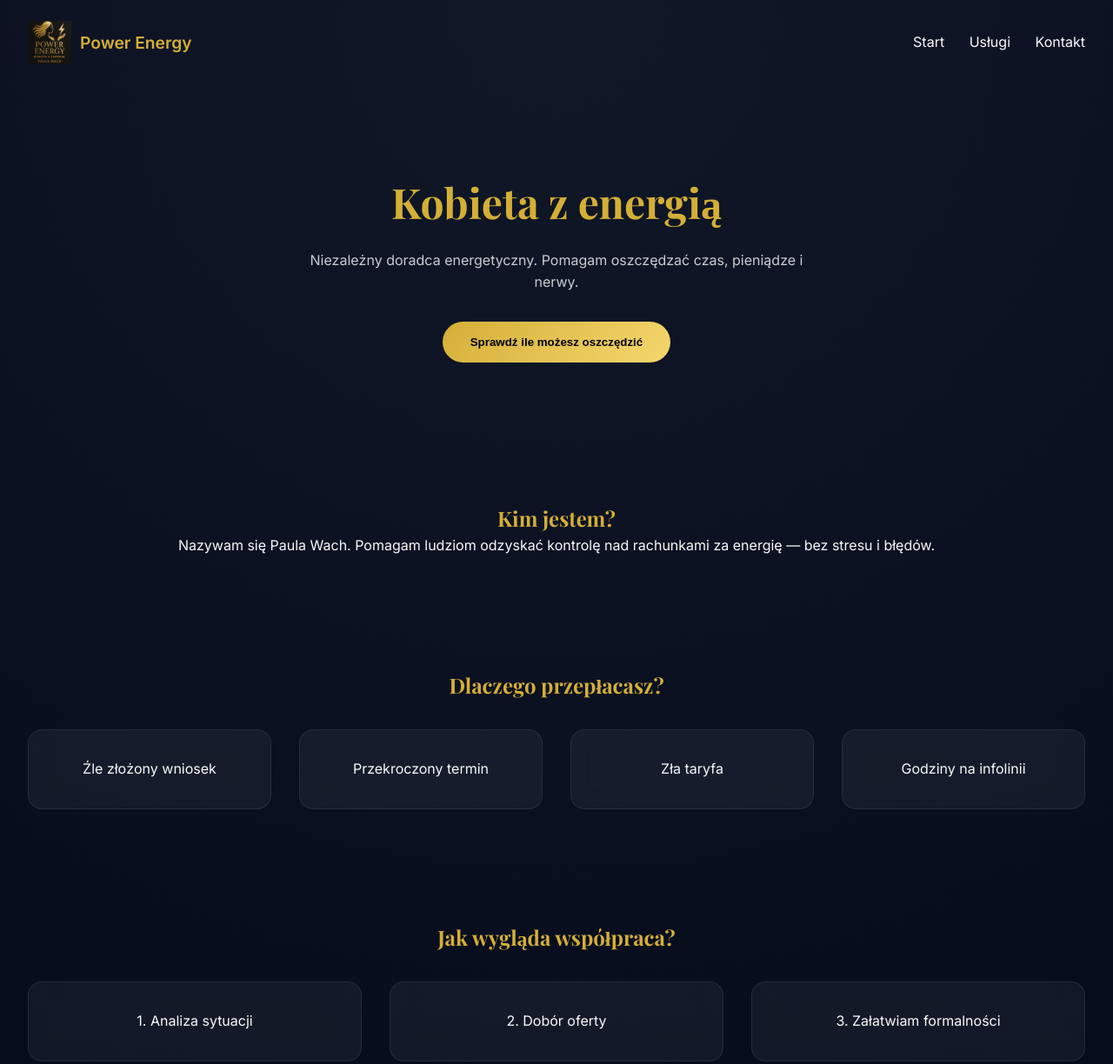
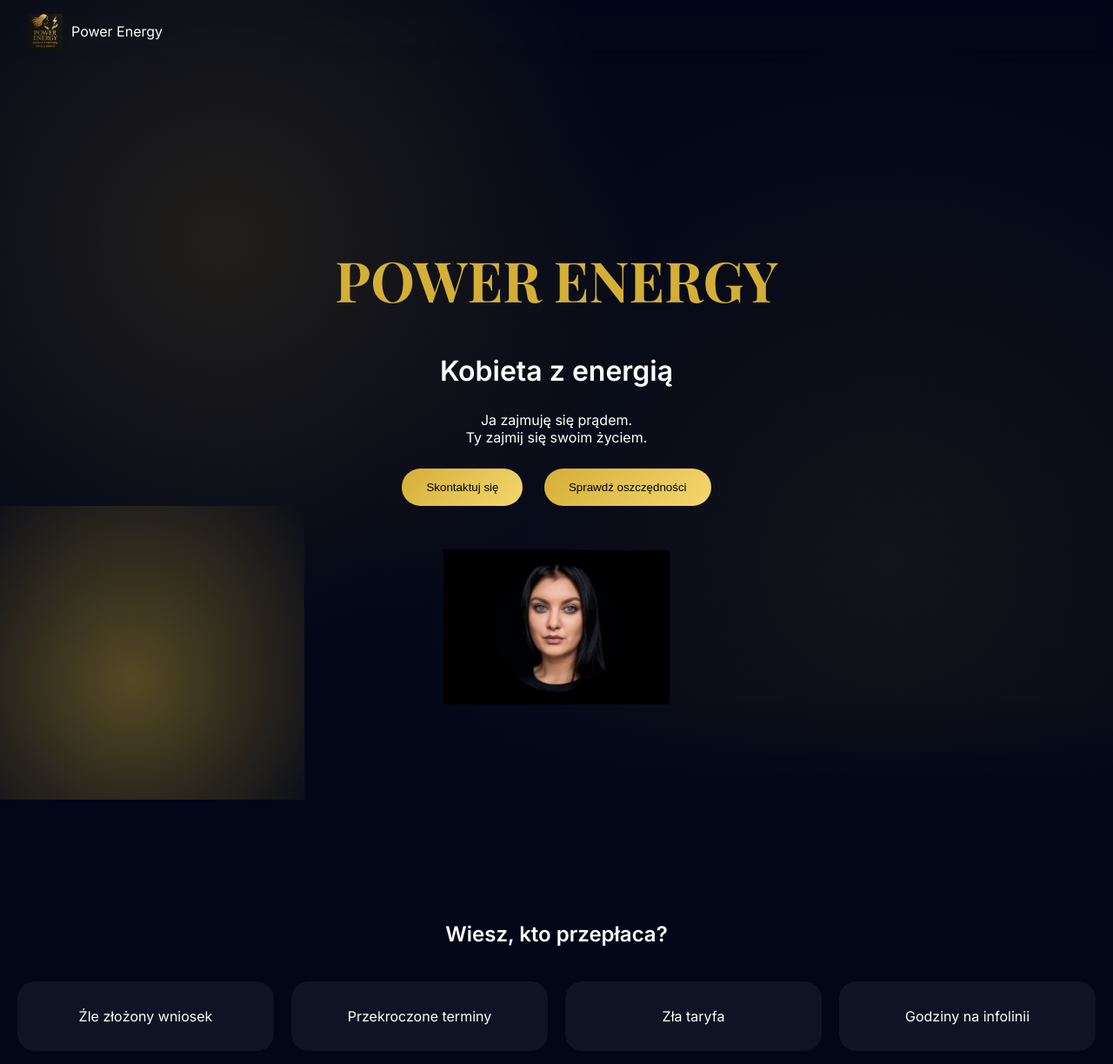
Before and after one commit to piotr02468/kobietazenergia.pl, a plain HTML site: page index.html in a window 1280 px wide. Shown: the top 1224 px of the page at 87% size. Drawn offline with nearby package versions, Linux system fonts and the light colour scheme.

Commit message:
2 wersja (nie dziala dobrze)

```diff
--- a/index.html
+++ b/index.html
@@ -1,84 +1,79 @@
 <!DOCTYPE html>
 <html lang="pl">
 <head>
-  <meta charset="UTF-8">
-  <meta name="viewport" content="width=device-width, initial-scale=1.0">
+  <meta charset="UTF-8" />
+  <meta name="viewport" content="width=device-width, initial-scale=1.0" />
   <title>Power Energy – Paula Wach</title>
 
-  <!-- Google Fonts -->
   <link href="https://fonts.googleapis.com/css2?family=Playfair+Display:wght@500;700&family=Inter:wght@300;400;600&display=swap" rel="stylesheet">
-  <link rel="stylesheet" href="style/style.css">
+  <link rel="stylesheet" href="style/style.css" />
 
 </head>
 <body>
-
-<header>
+<canvas id="energyCanvas"></canvas>
+<header class="header">
   <div class="logo">
-    <img src="image/logo.jpg" alt="Power Energy logo">
+    <img src="image/logo.jpg" alt="logo">
     <span>Power Energy</span>
   </div>
-  <nav>
-    <a href="#">Start</a>
-    <a href="#">Usługi</a>
-    <a href="#">Kontakt</a>
-  </nav>
 </header>
 
+<!-- 🔥 HERO PREMIUM -->
 <section class="hero">
-  <h1>Kobieta z energią</h1>
-  <p>Niezależny doradca energetyczny. Pomagam oszczędzać czas, pieniądze i nerwy.</p>
-  <button class="btn">Sprawdź ile możesz oszczędzić</button>
+
+
+  <div class="hero-content">
+    <h1 class="fade-up">POWER ENERGY</h1>
+    <h2 class="fade-up delay">Kobieta z energią</h2>
+
+    <p class="fade-up delay2">
+      Ja zajmuję się prądem.<br>
+      Ty zajmij się swoim życiem.
+    </p>
+
+    <div class="cta fade-up delay3">
+      <button onclick="scrollToContact()">Skontaktuj się</button>
+      <button onclick="scrollToContact()">Sprawdź oszczędności</button>
+    </div>
+  </div>
+
+  <div class="hero-image">
+    <img src="image/twarz.jpg" alt="Paula">
+  </div>
+
 </section>
 
-<section class="section">
-  <h2>Kim jestem?</h2>
-  <p>Nazywam się Paula Wach. Pomagam ludziom odzyskać kontrolę nad rachunkami za energię — bez stresu i błędów.</p>
-</section>
+<!-- 🔥 PROBLEM -->
+<section class="section fade">
+  <h2>Wiesz, kto przepłaca?</h2>
 
-<section class="section">
-  <h2>Dlaczego przepłacasz?</h2>
   <div class="cards">
     <div class="card">Źle złożony wniosek</div>
-    <div class="card">Przekroczony termin</div>
+    <div class="card">Przekroczone terminy</div>
     <div class="card">Zła taryfa</div>
     <div class="card">Godziny na infolinii</div>
   </div>
 </section>
 
-<section class="section">
-  <h2>Jak wygląda współpraca?</h2>
+<!-- 🔥 ROZWIĄZANIE -->
+<section class="section fade">
+  <h2>Zrobię to za Ciebie</h2>
+
   <div class="cards">
-    <div class="card">1. Analiza sytuacji</div>
-    <div class="card">2. Dobór oferty</div>
-    <div class="card">3. Załatwiam formalności</div>
+    <div class="card">Wnioski</div>
+    <div class="card">Umowy</div>
+    <div class="card">Telefony</div>
+    <div class="card">Terminy</div>
   </div>
 </section>
 
-<section class="section">
-  <h2>Co zyskujesz?</h2>
-  <div class="cards">
-    <div class="card">Niższe rachunki</div>
-    <div class="card">Spokój</div>
-    <div class="card">Profesjonalne wsparcie</div>
-  </div>
+<!-- 🔥 KONTAKT -->
+<section id="kontakt" class="section fade">
+  <h2>Kontakt</h2>
+  <button>Umów konsultację</button>
 </section>
 
-<section class="section">
-  <h2>Kontakt</h2>
-  <p>📞 123 456 789</p>
-  <p>📩 kontakt@powerenergy.pl</p>
-</section>
-
-<footer>
-  © 2026 Power Energy – Paula Wach
-</footer>
-
-<script>
-  document.querySelector('.btn').addEventListener('click', () => {
-    alert('Tutaj podłączymy formularz lub WhatsApp 🚀');
-  });
-</script>
-
+<script src="script/script.js"></script>
 
 </body>
 </html>
--- /dev/null
+++ b/script/script.js
@@ -0,0 +1,63 @@
+function scrollToContact(){
+  document.getElementById('kontakt').scrollIntoView({
+    behavior: 'smooth'
+  });
+}
+
+/* FADE */
+const observer = new IntersectionObserver(entries => {
+  entries.forEach(entry => {
+    if(entry.isIntersecting){
+      entry.target.classList.add('show');
+    }
+  });
+});
+document.querySelectorAll('.fade').forEach(el => observer.observe(el));
+
+/* ⚡ ENERGY ANIMATION */
+const canvas = document.getElementById("energyCanvas");
+const ctx = canvas.getContext("2d");
+
+function resizeCanvas(){
+  canvas.width = window.innerWidth;
+  canvas.height = window.innerHeight;
+}
+resizeCanvas();
+
+let lines = [];
+
+for(let i=0;i<60;i++){
+  lines.push({
+    x: Math.random() * canvas.width,
+    y: Math.random() * canvas.height,
+    length: Math.random() * 150 + 50,
+    speed: Math.random() * 1.5 + 0.5,
+    opacity: Math.random() * 0.6 + 0.2
+  });
+}
+
+function draw(){
+  ctx.clearRect(0,0,canvas.width,canvas.height);
+
+  lines.forEach(l => {
+    ctx.beginPath();
+    ctx.moveTo(l.x, l.y);
+    ctx.lineTo(l.x + l.length, l.y);
+    ctx.strokeStyle = `rgba(212,175,55,${l.opacity})`;
+    ctx.lineWidth = 1.5;
+    ctx.stroke();
+
+    l.x += l.speed;
+
+    if(l.x > canvas.width){
+      l.x = -l.length;
+      l.y = Math.random() * canvas.height;
+    }
+  });
+
+  requestAnimationFrame(draw);
+}
+
+draw();
+
+window.addEventListener("resize", resizeCanvas);
--- a/style/style.css
+++ b/style/style.css
@@ -1,129 +1,212 @@
-
 :root {
-    --gold: #D4AF37;
-    --dark: #0B0F1A;
-    --light: #F8FAFC;
-    --accent: #111827;
-}
-
-* {
-    margin: 0;
-    padding: 0;
-    box-sizing: border-box;
+  --gold: #D4AF37;
 }
 
 body {
-    font-family: 'Inter', sans-serif;
-    background: radial-gradient(circle at top, #111827, #020617);
-    color: var(--light);
-    line-height: 1.6;
+  margin: 0;
+  font-family: 'Inter', sans-serif;
+  background: #020617;
+  color: white;
+  overflow-x: hidden;
 }
 
-h1, h2, h3 {
-    font-family: 'Playfair Display', serif;
-    color: var(--gold);
+body {
+  margin: 0;
+  background: #020617;
+  font-family: 'Inter', sans-serif;
+  color: white;
 }
 
-header {
-    padding: 1.5rem 2rem;
-    display: flex;
-    justify-content: space-between;
-    align-items: center;
+/* wszystkie sekcje nad animacją */
+.hero, .section {
+  position: relative;
+  z-index: 2;
+}
+
+/* HEADER */
+.header {
+  position: fixed;
+  width: 100%;
+  padding: 1rem 2rem;
+  backdrop-filter: blur(10px);
+  z-index: 10;
 }
 
 .logo {
-    display: flex;
-    align-items: center;
-    gap: 10px;
+  display: flex;
+  align-items: center;
+  gap: 10px;
 }
 
 .logo img {
-    height: 50px;
+  height: 40px;
 }
 
-.logo span {
-    font-size: 1.2rem;
-    font-weight: 600;
-    color: var(--gold);
+/* 🔥 HERO */
+.hero {
+  min-height: 100vh;
+  padding-top: 120px;
+  display: flex;
+  flex-direction: column;
+  justify-content: center;
+
+  background: radial-gradient(
+    circle at 20% 30%,
+    rgba(212,175,55,0.15),
+    transparent 40%
+  ),
+  radial-gradient(
+    circle at 80% 70%,
+    rgba(212,175,55,0.08),
+    transparent 50%
+  ),
+  #020617;
 }
 
-nav a {
-    margin-left: 1.5rem;
-    text-decoration: none;
-    color: var(--light);
-    transition: 0.3s;
+.hero::after {
+  content: "";
+  position: absolute;
+  bottom: -1px;
+  left: 0;
+  width: 100%;
+  height: 120px;
+  background: linear-gradient(to bottom, transparent, #020617);
 }
 
-nav a:hover {
-    color: var(--gold);
-}
-
-.hero {
-    padding: 6rem 2rem;
-    text-align: center;
-    animation: fadeIn 1.5s ease;
+/* CONTENT */
+.hero-content {
+  text-align: center;
+  z-index: 2;
 }
 
 .hero h1 {
-    font-size: 3rem;
-    margin-bottom: 1rem;
+  font-size: 4rem;
+  font-family: 'Playfair Display';
+  color: var(--gold);
+}
+
+.hero h2 {
+  font-size: 2rem;
+  margin-top: -10px;
 }
 
 .hero p {
-    max-width: 600px;
-    margin: 0 auto 2rem;
-    opacity: 0.8;
+  margin-top: 20px;
+  opacity: 0.8;
 }
 
-.btn {
-    background: linear-gradient(135deg, #D4AF37, #F5D76E);
-    color: #000;
-    padding: 1rem 2rem;
-    border: none;
-    cursor: pointer;
-    font-weight: 600;
-    border-radius: 30px;
-    transition: 0.3s;
+/* BUTTONS */
+.cta button {
+  margin: 10px;
+  padding: 14px 28px;
+  border-radius: 30px;
+  border: none;
+  background: linear-gradient(135deg,#D4AF37,#F5D76E);
+  cursor: pointer;
+  transition: 0.3s;
 }
 
-.btn:hover {
-    transform: scale(1.08);
-    box-shadow: 0 10px 25px rgba(212,175,55,0.4);
+.cta button:hover {
+  transform: scale(1.1);
+  box-shadow: 0 10px 40px rgba(212,175,55,0.5);
 }
 
-.section {
-    padding: 4rem 2rem;
-    text-align: center;
+/* 🔥 HERO IMAGE + GLOW */
+.hero-image {
+  position: relative;
+  margin-top: 40px;
+  text-align: center;
 }
 
+.hero-image img {
+  width: 260px;
+  max-width: 80%;
+}
+
+/* GLOW */
+.hero-image::after {
+  content: "";
+  position: absolute;
+  width: 400px;
+  height: 400px;
+  background: radial-gradient(circle, rgba(212,175,55,0.4), transparent);
+  top: -50px;
+  left: -50px;
+  z-index: -1;
+}
+
+/* SECTIONS */
+.section {
+  padding: 120px 20px;
+  text-align: center;
+  position: relative;
+  z-index: 2;
+  background: #020617;
+}
+
+/* CARDS */
 .cards {
-    display: grid;
-    grid-template-columns: repeat(auto-fit, minmax(250px, 1fr));
-    gap: 2rem;
-    margin-top: 2rem;
+  display: grid;
+  grid-template-columns: repeat(auto-fit,minmax(200px,1fr));
+  gap: 20px;
+  margin-top: 40px;
 }
 
 .card {
-    background: rgba(255,255,255,0.05);
-    backdrop-filter: blur(12px);
-    padding: 2rem;
-    border-radius: 16px;
-    border: 1px solid rgba(255,255,255,0.08);
-    transition: 0.3s;
+  padding: 30px;
+  border-radius: 20px;
+  background: rgba(255,255,255,0.05);
+  transition: 0.4s;
 }
 
 .card:hover {
-    transform: translateY(-10px);
-    box-shadow: 0 20px 40px rgba(0,0,0,0.5);
+  transform: translateY(-10px) scale(1.05);
+  box-shadow: 0 20px 60px rgba(0,0,0,0.6);
 }
 
-footer {
-    text-align: center;
-    padding: 2rem;
-    opacity: 0.6;
+/* ANIMACJE */
+.fade {
+  opacity: 0;
+  transform: translateY(60px);
+  transition: 1s;
 }
 
-@keyframes fadeIn {
-    from {opacity: 0; transform: translateY(20px);}
-    to {opacity: 1; transform: translateY(0);}
+.fade.show {
+  opacity: 1;
+  transform: translateY(0);
 }
+
+/* HERO ANIM */
+.fade-up {
+  opacity: 0;
+  transform: translateY(40px);
+  animation: fadeUp 1s forwards;
+}
+
+.delay { animation-delay: 0.3s; }
+.delay2 { animation-delay: 0.6s; }
+.delay3 { animation-delay: 0.9s; }
+
+@keyframes fadeUp {
+  to {
+    opacity: 1;
+    transform: translateY(0);
+  }
+}
+
+/* CANVAS ENERGY BG */
+#energyCanvas {
+  position: absolute;
+  top: 0;
+  left: 0;
+  width: 100%;
+  height: 100%;
+  z-index: 0;
+}
+
+/* żeby content był nad animacją */
+.hero-content,
+.hero-image {
+  position: relative;
+  z-index: 2;
+}
```
Also changed, not shown: image/twarz.jpg (added).
